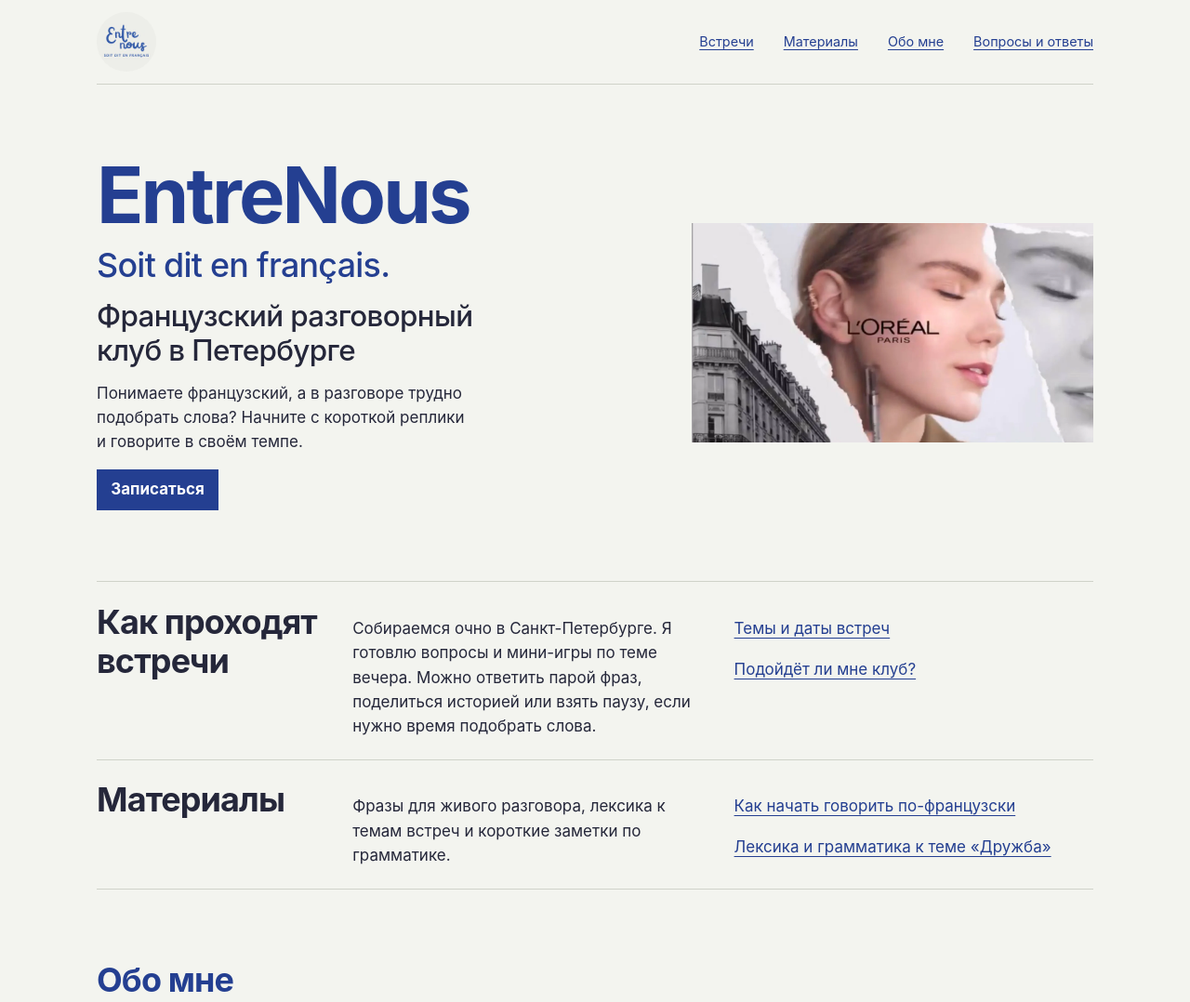
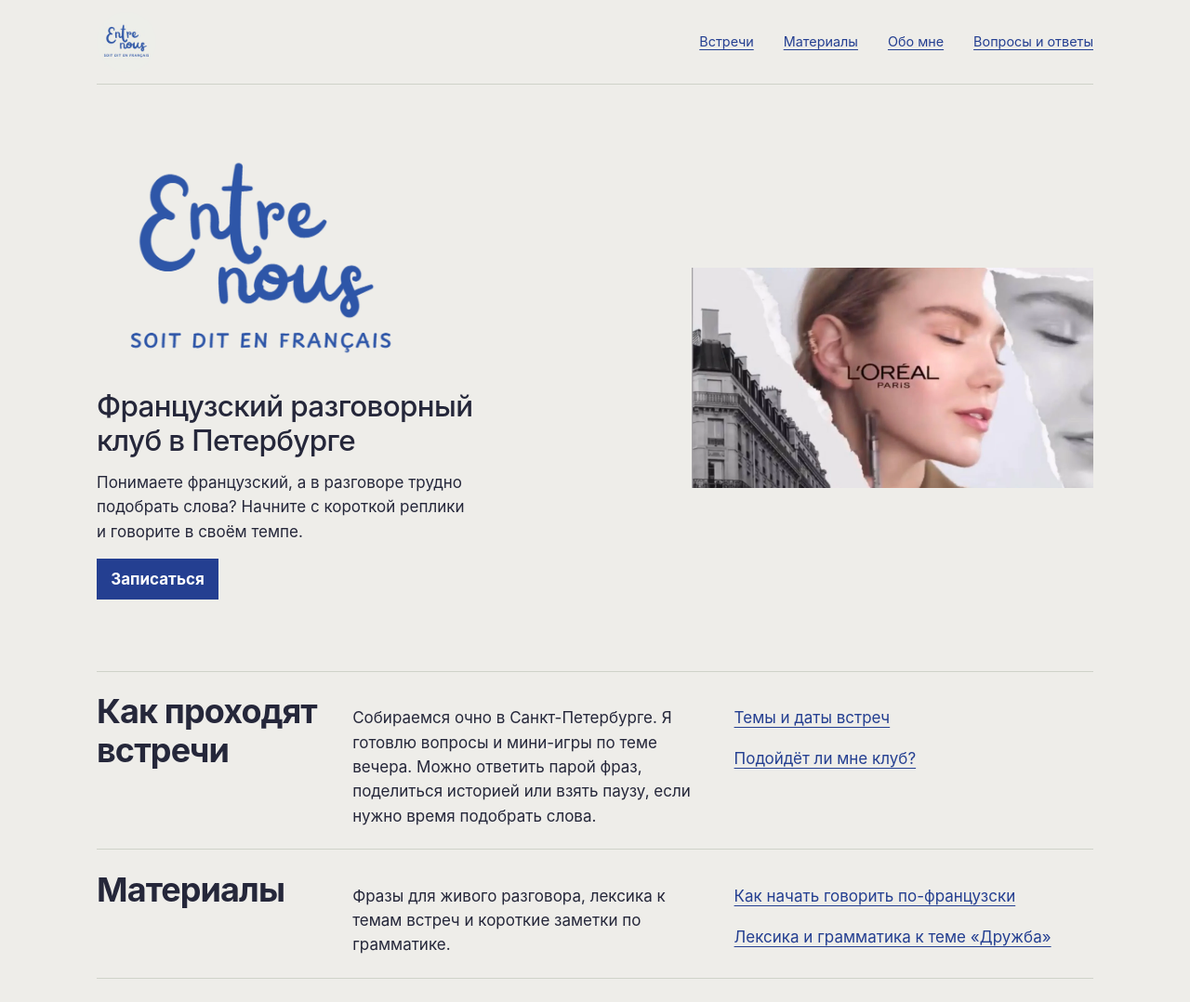
Before and after one commit to lesnycode/entrenousclub, a plain HTML site: page index.html in a window 1280 px wide. Shown: the top 1078 px of the page at 93% size. Drawn offline with Linux system fonts and the light colour scheme.

Commit message:
Use the original EntreNous wordmark in the homepage hero

```diff
--- a/index.html
+++ b/index.html
@@ -13,7 +13,7 @@
   <meta property="og:description" content="Понимаете французский, а в разговоре трудно подобрать слова? В EntreNous можно начать с коротких реплик и говорить в своём темпе.">
   <meta property="og:image" content="https://entrenousclub.ru/photos/liza.webp">
   <meta property="og:image:alt" content="Мой портрет из кадра L’Oréal Paris">
-  <meta name="theme-color" content="#f3f4ef">
+  <meta name="theme-color" content="#eeede9">
   <link rel="icon" type="image/jpeg" href="club.jpg">
   <title>EntreNous — французский разговорный клуб в Петербурге</title>
   <script type="application/ld+json">
@@ -53,7 +53,7 @@
   <style>
     :root {
       color-scheme: light;
-      --paper: #f3f4ef;
+      --paper: #eeede9;
       --ink: #25273a;
       --blue: #243f91;
       --line: #cfd2c9;
@@ -91,24 +91,14 @@
       padding-block: clamp(2.25rem, 6vw, 5.5rem);
     }
     h1, h2, p { margin-top: 0; }
-    .club-name, .tagline { color: var(--blue); }
-    .club-name {
-      margin-bottom: .12em;
-      font: 650 clamp(3.1rem, 6.5vw, 5.25rem)/1.04 var(--sans);
-      letter-spacing: -.035em;
-    }
-    .tagline {
-      margin-bottom: 1rem;
-      font: normal 550 clamp(1.625rem, 2.8vw, 2.25rem)/1.18 var(--sans);
-      letter-spacing: -.02em;
-    }
+    .hero-logo { display: block; width: min(100%, 22rem); height: auto; margin-bottom: 1.25rem; }
     h1 { max-width: 25ch; margin-bottom: .8rem; font: 550 clamp(1.5rem, 2.45vw, 2rem)/1.19 var(--sans); letter-spacing: -.02em; text-wrap: balance; }
     .hero-copy { max-width: 37ch; margin-bottom: 1rem; }
     .actions { display: flex; flex-wrap: wrap; align-items: center; gap: .35rem 1.35rem; }
     .actions a { display: inline-flex; min-height: 44px; align-items: center; }
     .button { padding: .55rem .95rem; color: white; background: var(--blue); font-weight: 650; text-decoration: none; }
     .button:hover { background: #192f72; }
-    .hero img { display: block; width: 100%; height: auto; background: #e3e5dd; }
+    .hero-portrait { display: block; width: 100%; height: auto; background: #e3e5dd; }
     .sections { border-top: 1px solid var(--line); }
     .sections section {
       display: grid;
@@ -147,7 +137,7 @@
       .top nav a { color: var(--ink); text-decoration: none; }
       .section-shortcut { display: none; }
       .hero { grid-template-columns: minmax(0, 1fr); gap: 1.6rem; padding-block: 1.75rem 2rem; }
-      .club-name { font-size: clamp(3rem, 13vw, 4.25rem); }
+      .hero-logo { width: min(100%, 17.5rem); margin-inline: auto; }
       h1 { max-width: 23ch; font-size: 1.5rem; }
       .button { justify-content: center; padding: .72rem 1.2rem; }
       .sections { border: 0; }
@@ -180,15 +170,14 @@
   <main class="wrap">
     <section class="hero" aria-labelledby="club">
       <div>
-        <p class="club-name" lang="fr">EntreNous</p>
-        <p class="tagline" lang="fr">Soit dit en français.</p>
+        <img class="hero-logo" src="photos/entrenous-wordmark.png" width="379" height="249" lang="fr" alt="Entre nous. Soit dit en français.">
         <h1 id="club">Французский разговорный клуб в Петербурге</h1>
         <p class="hero-copy">Понимаете французский, а в разговоре трудно подобрать слова? Начните с короткой реплики и говорите в своём темпе.</p>
         <div class="actions">
           <a class="button" href="https://t.me/lisalesny">Записаться</a>
         </div>
       </div>
-      <img src="photos/liza.webp" width="1290" height="706" alt="Мой портрет из кадра L’Oréal Paris">
+      <img class="hero-portrait" src="photos/liza.webp" width="1290" height="706" alt="Мой портрет из кадра L’Oréal Paris">
     </section>
     <div class="sections">
       <section id="rencontres">
```
Also changed, not shown: photos/entrenous-wordmark.png (added).
